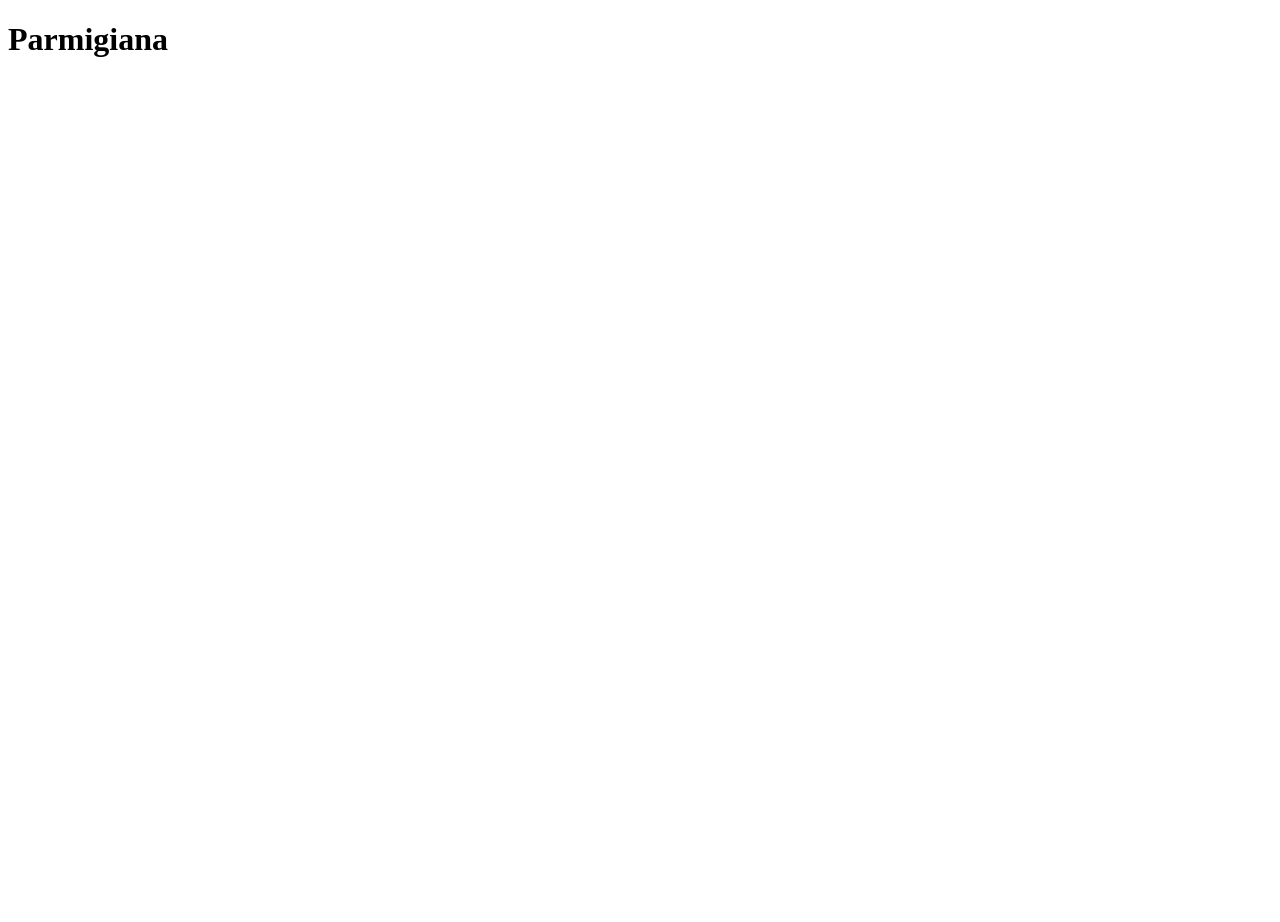
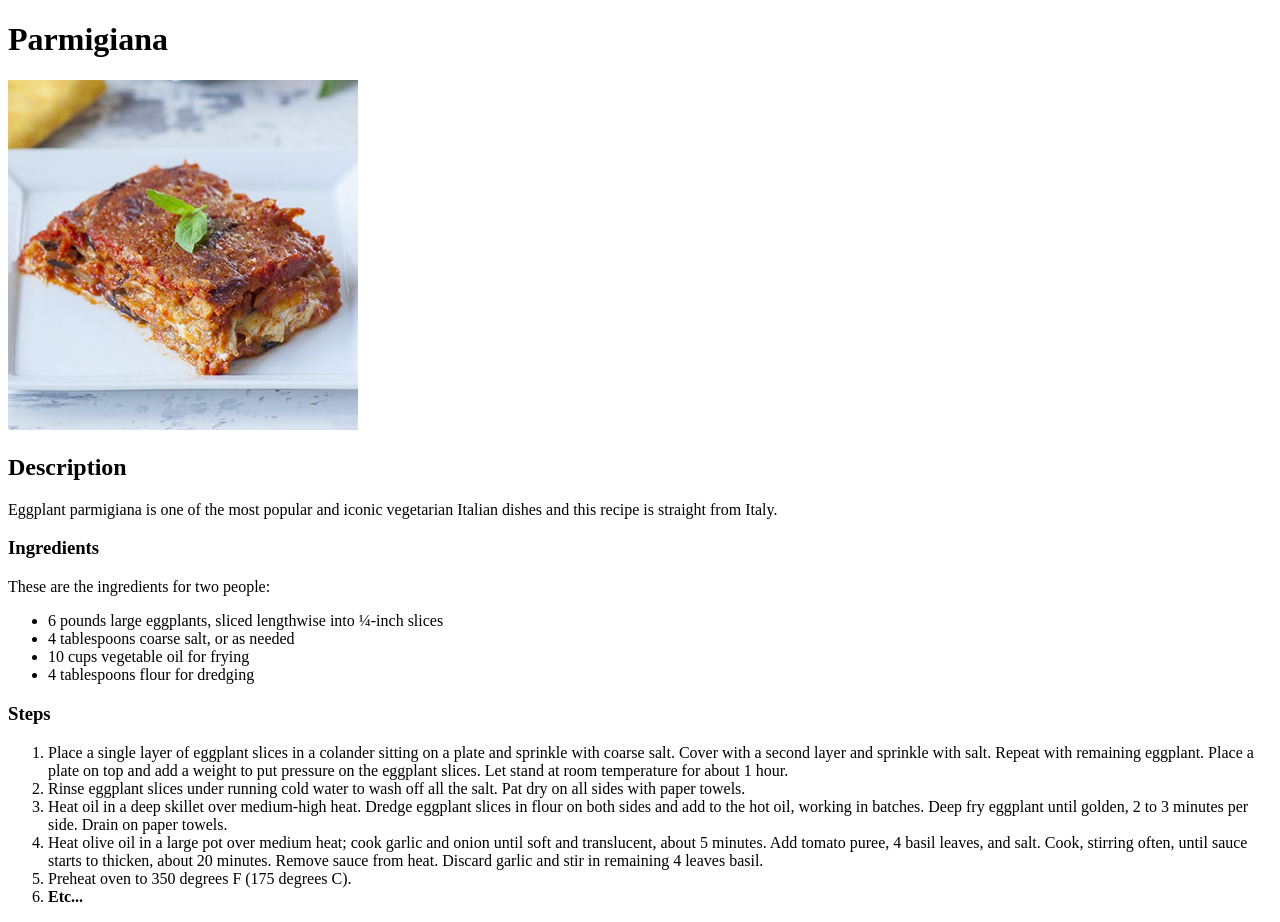
Before and after one commit to mcostigliola/odin-recipes, a plain HTML site: page recipes/eggplant-parmigiana.html in a window 1280 px wide. Before the commit the page ends 800 px from the top, so only its background shows below. Drawn offline with Linux system fonts and the light colour scheme.

Commit message:
Add text and img to eggplant-parmigiana.html
Add image of plate, add ingredients and add some steps to make the plate

```diff
--- a/recipes/eggplant-parmigiana.html
+++ b/recipes/eggplant-parmigiana.html
@@ -6,5 +6,30 @@
     </head>
     <body>
         <h1>Parmigiana</h1>
+        <img src="../parmigiana.jpg" width="350" alt="A delicious and beautiful Parmigiana">
+        <h2>Description</h2>
+        <p>Eggplant parmigiana is one of the most popular and iconic vegetarian Italian dishes and this recipe is straight from Italy.</p>
+        <h3>Ingredients</h3>
+        <p>These are the ingredients for two people:</p>
+        <ul>
+            <li>6 pounds large eggplants, sliced lengthwise into ¼-inch slices</li>
+            <li>4 tablespoons coarse salt, or as needed</li>
+            <li>10 cups vegetable oil for frying</li>
+            <li>4 tablespoons flour for dredging</li>
+        </ul>
+        <h3>Steps</h3>
+        <ol>
+            <li>Place a single layer of eggplant slices in a colander sitting on a plate and sprinkle with coarse salt.
+                Cover with a second layer and sprinkle with salt. Repeat with remaining eggplant.
+                Place a plate on top and add a weight to put pressure on the eggplant slices. Let stand at room temperature for about 1 hour.</li>
+            <li>Rinse eggplant slices under running cold water to wash off all the salt. Pat dry on all sides with paper towels.</li>
+            <li>Heat oil in a deep skillet over medium-high heat. Dredge eggplant slices in flour on both sides and add to the hot oil, working in batches.
+                Deep fry eggplant until golden, 2 to 3 minutes per side. Drain on paper towels.</li>
+            <li>Heat olive oil in a large pot over medium heat; cook garlic and onion until soft and translucent, about 5 minutes.
+                Add tomato puree, 4 basil leaves, and salt. Cook, stirring often, until sauce starts to thicken, about 20 minutes.
+                Remove sauce from heat. Discard garlic and stir in remaining 4 leaves basil.</li>
+            <li>Preheat oven to 350 degrees F (175 degrees C).</li>
+            <li><strong>Etc...</strong></li>
+        </ol>
     </body>
 </html>
```
Also changed, not shown: parmigiana.jpg (added).
